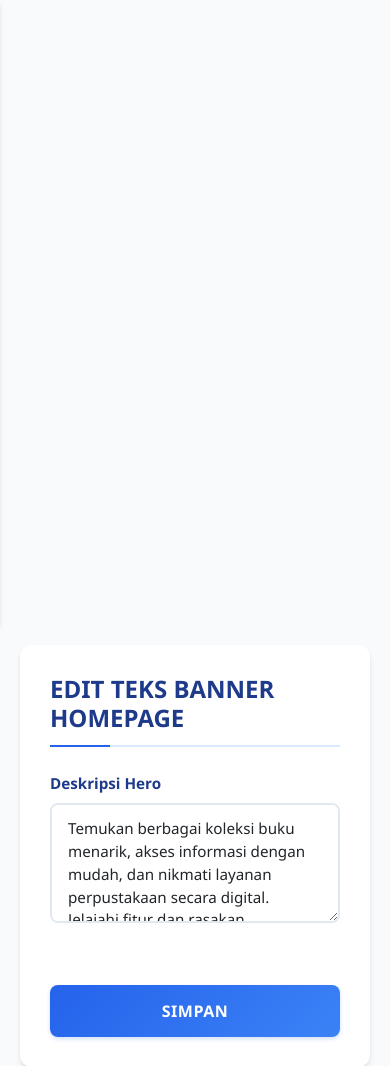
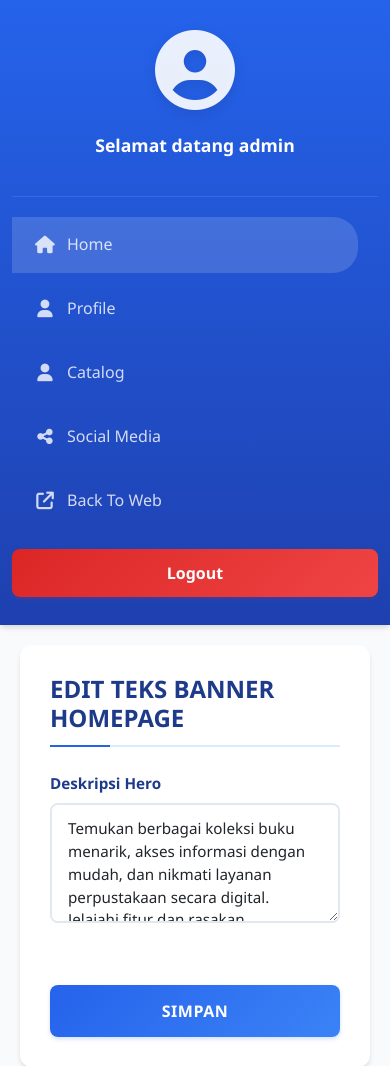
Before and after one commit to earldev4/web-perpus, a PHP site: page /admin/home.php in a window 390 px wide. Shown: the top 1066 px of the page. Run offline with PHP 8.4, Linux system fonts and the light colour scheme; a user stored in the database is signed in; data comes from the database, SQL or seed files in the repository; some libraries are stand-ins or nearby versions.

Commit message:
fix nav css for admin

```diff
--- a/assets/style/admin_home.css
+++ b/assets/style/admin_home.css
@@ -355,12 +355,8 @@ form > *:last-child {
         width: 100%;
         height: auto;
         position: relative;
-        transform: translateX(-100%);
-        transition: var(--transition);
-    }
-
-    .col-md-2.bg-primary.show {
-        transform: translateX(0);
+        transform: none;
+        transition: none;
     }
 
     .col-md-10.bg-success {
@@ -375,12 +371,8 @@ form > *:last-child {
         right: auto;
         margin-top: 20px;
     }
+}
 
-    .kumpulanLink > div a {
-        margin-right: 0;
-        border-radius: var(--border-radius);
-    }
-}
 
 /* Mobile Navigation Toggle */
 @media (max-width: 768px) {
```
